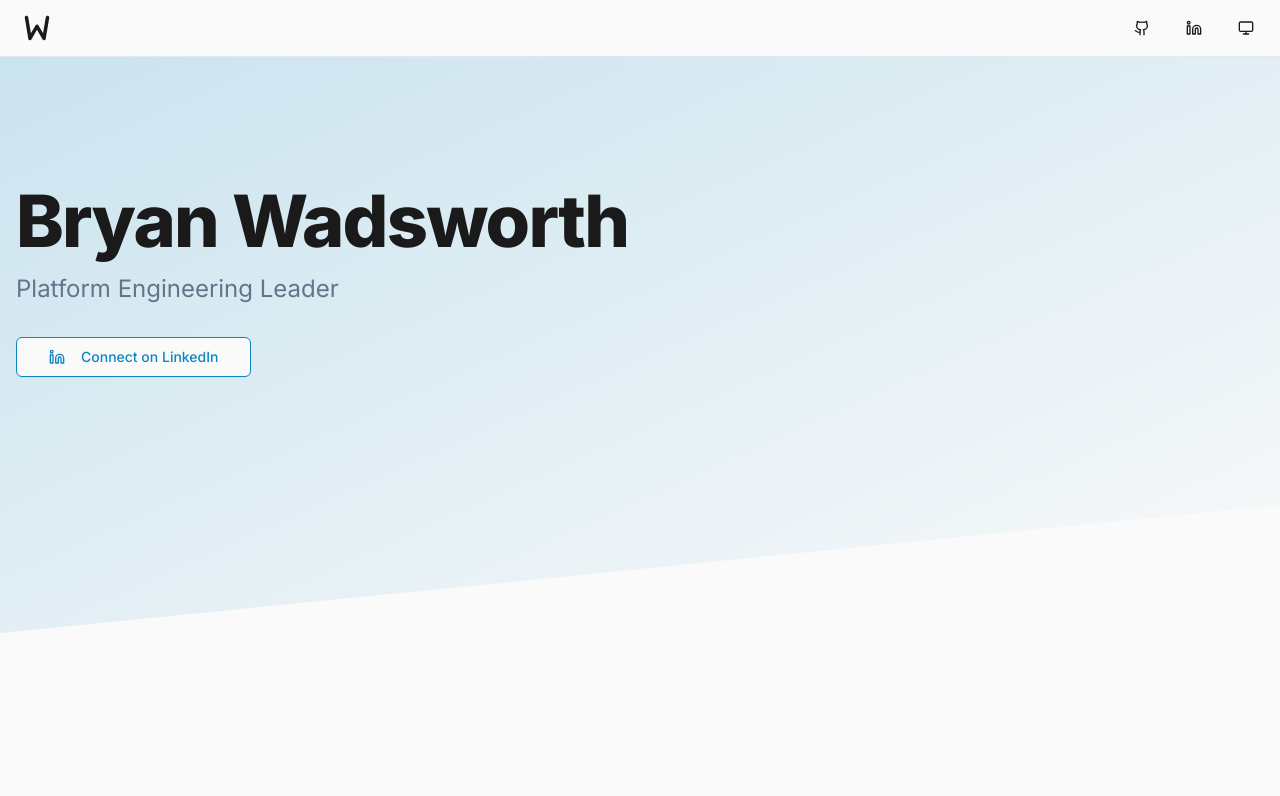
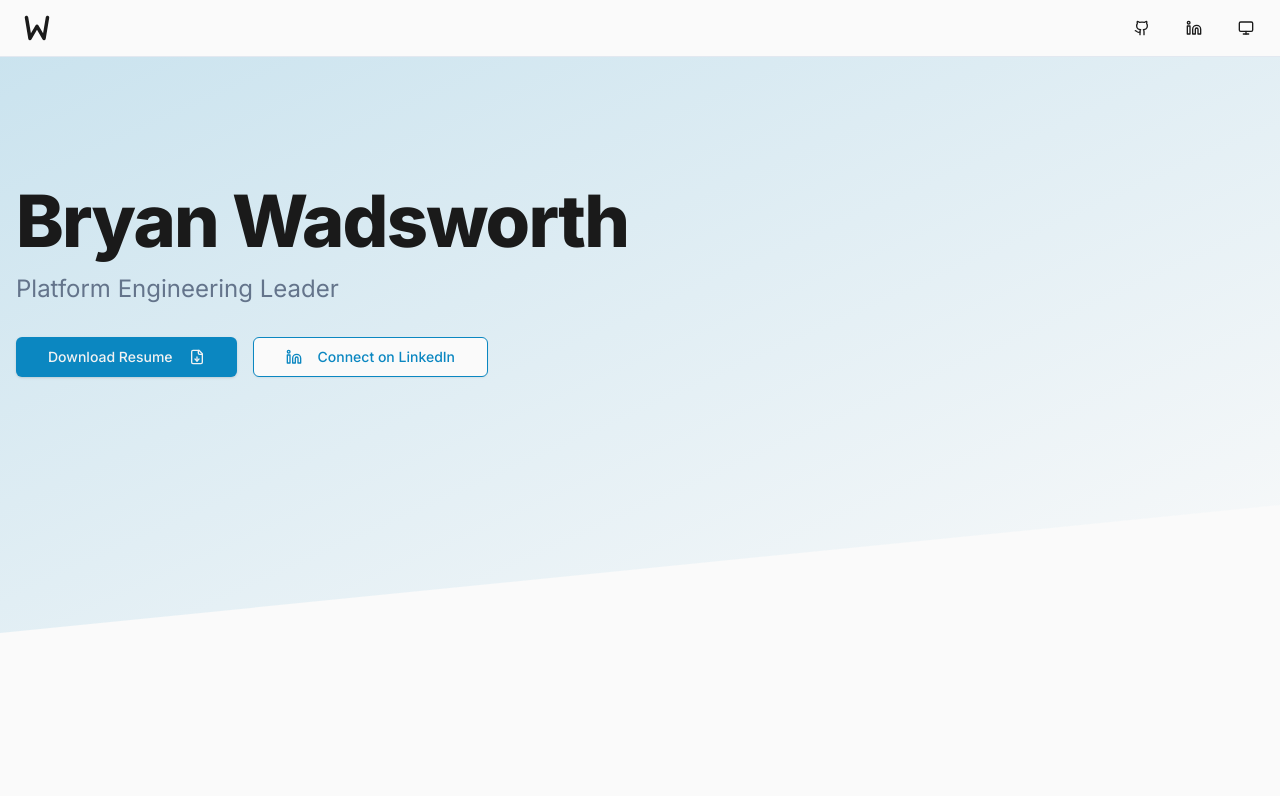
Before and after one commit to bwads001/resume-app, a Next.js app: page / in a window 1280 px wide. Shown: the top 796 px of the page. Built offline with nearby package versions, Linux system fonts and the light colour scheme.

Commit message:
Add resume download.

```diff
--- a/components/hero.tsx
+++ b/components/hero.tsx
@@ -1,5 +1,5 @@
 import { Button } from "@/components/ui/button"
-import { /* ArrowRight, */ Linkedin } from 'lucide-react'
+import { FileDown, Linkedin } from 'lucide-react'
 import Link from 'next/link'
 
 export function Hero() {
@@ -15,12 +15,12 @@ export function Hero() {
           </p>
         </div>
         <div className="flex flex-col sm:flex-row gap-4">
-{/*           <Button size="lg" className="bg-primary text-primary-foreground hover:bg-primary/90 dark:bg-primary dark:text-primary-foreground dark:hover:bg-primary/90" asChild>
-            <Link href="/path-to-your-resume.pdf" target="_blank" rel="noopener noreferrer">
+          <Button size="lg" className="bg-primary text-primary-foreground hover:bg-primary/90 dark:bg-primary dark:text-primary-foreground dark:hover:bg-primary/90" asChild>
+            <Link href="/Bryan Wadsworth Resume.pdf" target="_blank" rel="noopener noreferrer">
               Download Resume
-              <ArrowRight className="ml-2 h-4 w-4" />
+              <FileDown className="ml-2 h-4 w-4" />
             </Link>
-          </Button> */}
+          </Button>
           <Button size="lg" variant="outline" className="border-primary text-primary hover:bg-primary hover:text-primary-foreground dark:border-primary dark:text-primary dark:hover:bg-primary dark:hover:text-primary-foreground" asChild>
             <Link href="https://linkedin.com/in/your-linkedin-profile" target="_blank" rel="noopener noreferrer">
               <Linkedin className="mr-2 h-4 w-4" />
```
Also changed, not shown: 2 other files (tests, documents, lock files or other folders).
